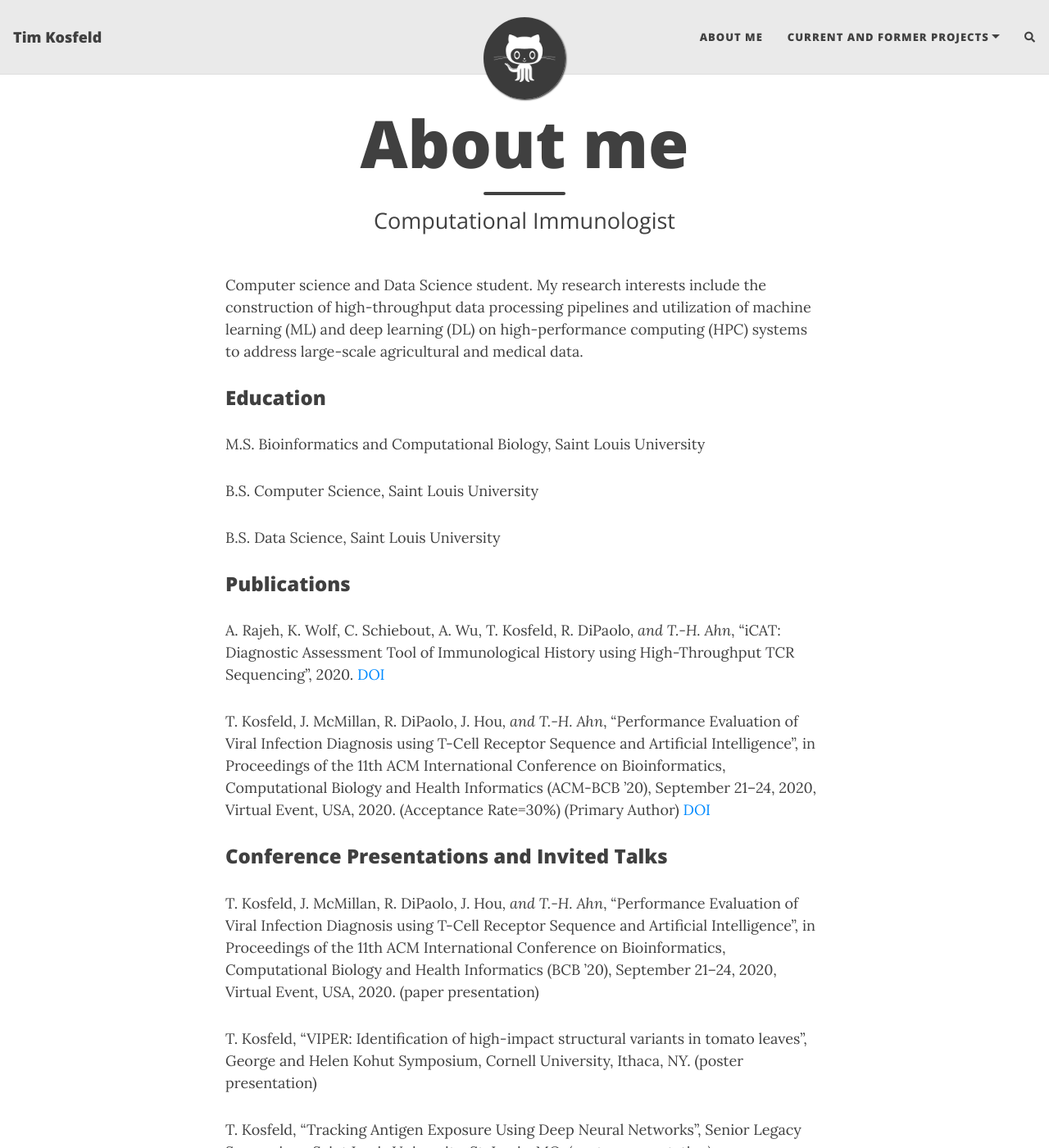
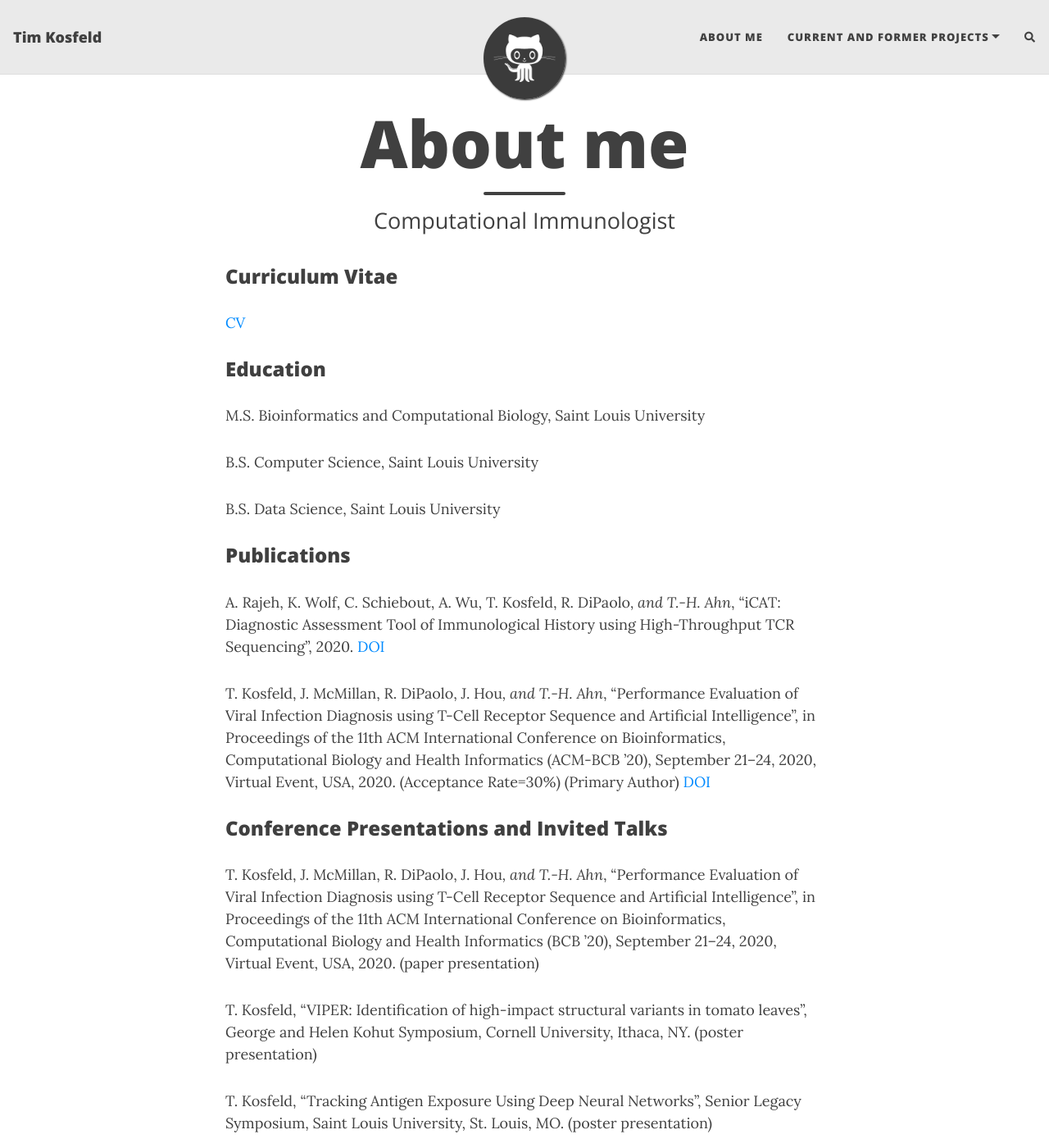
Before and after one commit to TKosfeld/tkosfeld.github.io, a Jekyll site: the page built from aboutme.md, in a window 1280 px wide and 1400 px high. Shown: the whole window at 82% size. Built offline with Jekyll 4.4.1, drawn with Linux system fonts in a browser that asks for light colours; nearby versions of some CDN libraries; comment, search, counter and statistics services are not loaded.

Commit message:
Update aboutme.md

```diff
--- a/aboutme.md
+++ b/aboutme.md
@@ -4,7 +4,9 @@ title: About me
 subtitle: Computational Immunologist
 ---
 
-Computer science and Data Science student. My research interests include the construction of high-throughput data processing pipelines and utilization of machine learning (ML) and deep learning (DL) on high-performance computing (HPC) systems to address large-scale agricultural and medical data.
+### Curriculum Vitae
+
+[CV](https://tkosfeld.github.io/PHD_CV.pdf)
 
 ### Education
 
```
Also changed, not shown: other parts of aboutme.md (+0 -4 lines).
